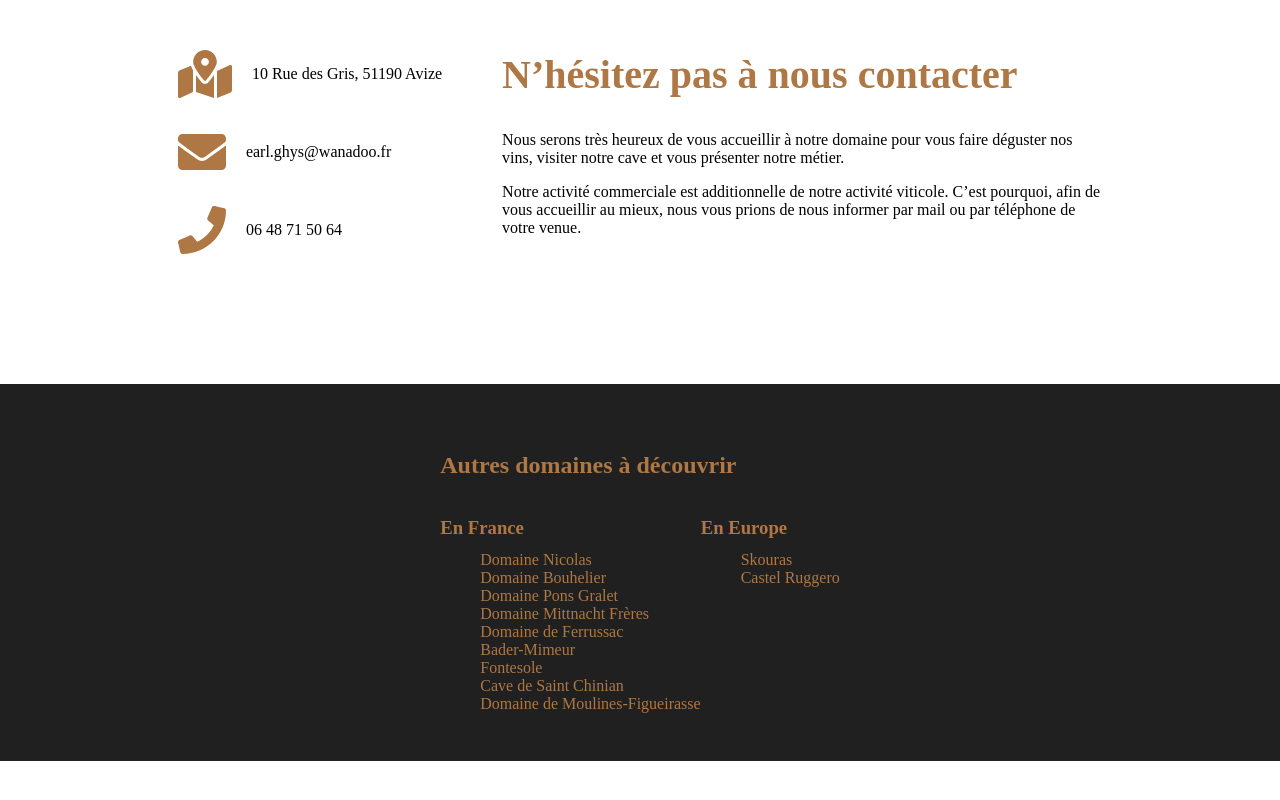
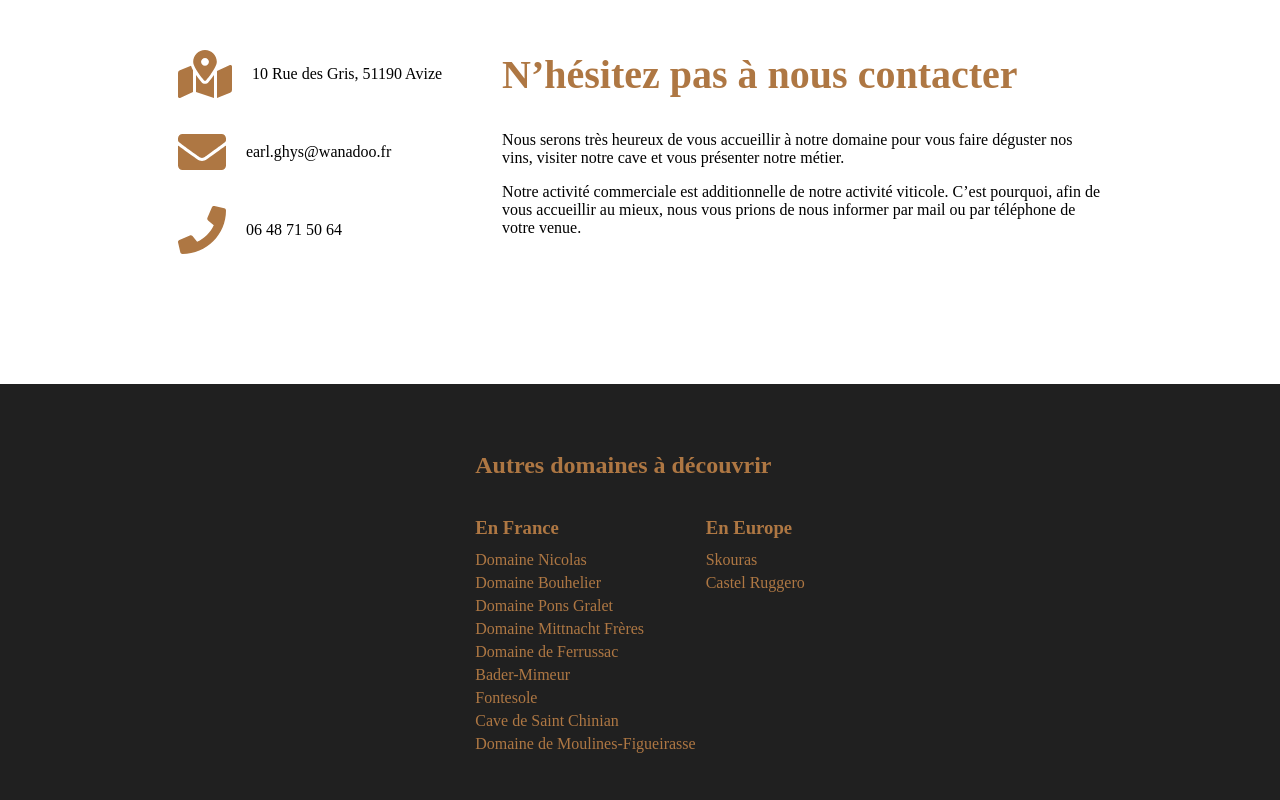
Before and after one commit to OlivierLardenois/champagne-chaleroux, a Gatsby site: page / in a window 1280 px wide. Shown: the part 1197-1997 px from the top of the page. Before the commit the page ends 1958 px from the top, so only its background shows below. Built offline with nearby package versions, Linux system fonts and the light colour scheme; Gatsby itself is replaced by a stand-in of ours.

Commit message:
💄 - Fix footer UI

```diff
--- a/src/components/footer.module.css
+++ b/src/components/footer.module.css
@@ -6,18 +6,32 @@
   padding: 3rem;
 }
 
+.footer ul {
+  margin: 0;
+  padding: 0;
+}
+
+.footer li {
+  margin: 5px 0;
+}
+
 .link {
+  list-style-type: none;
+  margin: 0;
+}
+
+.link > a {
   color: #ae7743;
   text-decoration: none;
 }
 
-.link:hover {
+.link > a:hover {
   color: #623408;
 }
 
 .linkWrapper {
-  list-style-type: none;
-  margin: 0;
+  display: inline-block;
+  vertical-align: top;
 }
 
 .subtitle {
--- a/src/components/footer.tsx
+++ b/src/components/footer.tsx
@@ -26,10 +26,8 @@ const EXTERNAL_EUROPA_LINK = [
 
 const ExternalLink = ({ label, link }: { label: string; link: string }) => {
   return (
-    <li className={styles.linkWrapper}>
-      <a href={link} className={styles.link}>
-        {label}
-      </a>
+    <li className={styles.link}>
+      <a href={link}>{label}</a>
     </li>
   );
 };
@@ -39,23 +37,21 @@ const Footer = () => {
     <footer className={styles.footer}>
       <div>
         <h2 className={styles.title}>Autres domaines à découvrir</h2>
-        <div style={{ display: "flex" }}>
-          <div>
+        <div className={styles.linkWrapper}>
           <h3 className={styles.subtitle}>En France</h3>
-            <ul style={{ margin: 0 }}>
+          <ul>
             {EXTERNAL_FRANCE_LINK.map(({ label, link }) => (
               <ExternalLink label={label} link={link} />
             ))}
           </ul>
         </div>
-          <div>
+        <div className={styles.linkWrapper} style={{ marginLeft: "10px" }}>
           <h3 className={styles.subtitle}>En Europe</h3>
-            <ul style={{ margin: 0 }}>
+          <ul>
             {EXTERNAL_EUROPA_LINK.map(({ label, link }) => (
               <ExternalLink label={label} link={link} />
             ))}
           </ul>
-          </div>
         </div>
       </div>
     </footer>
```
Lines whose indentation alone changed are shown as unchanged.
